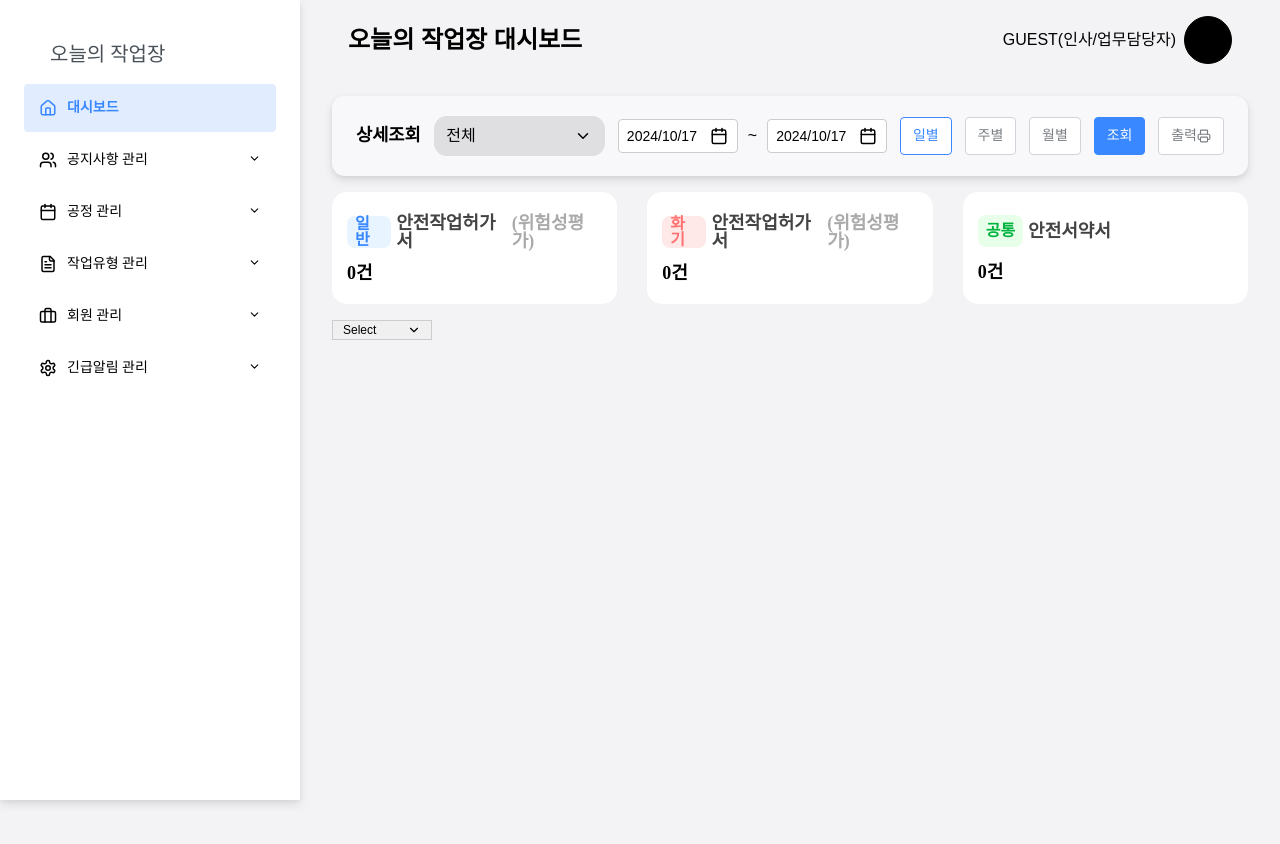
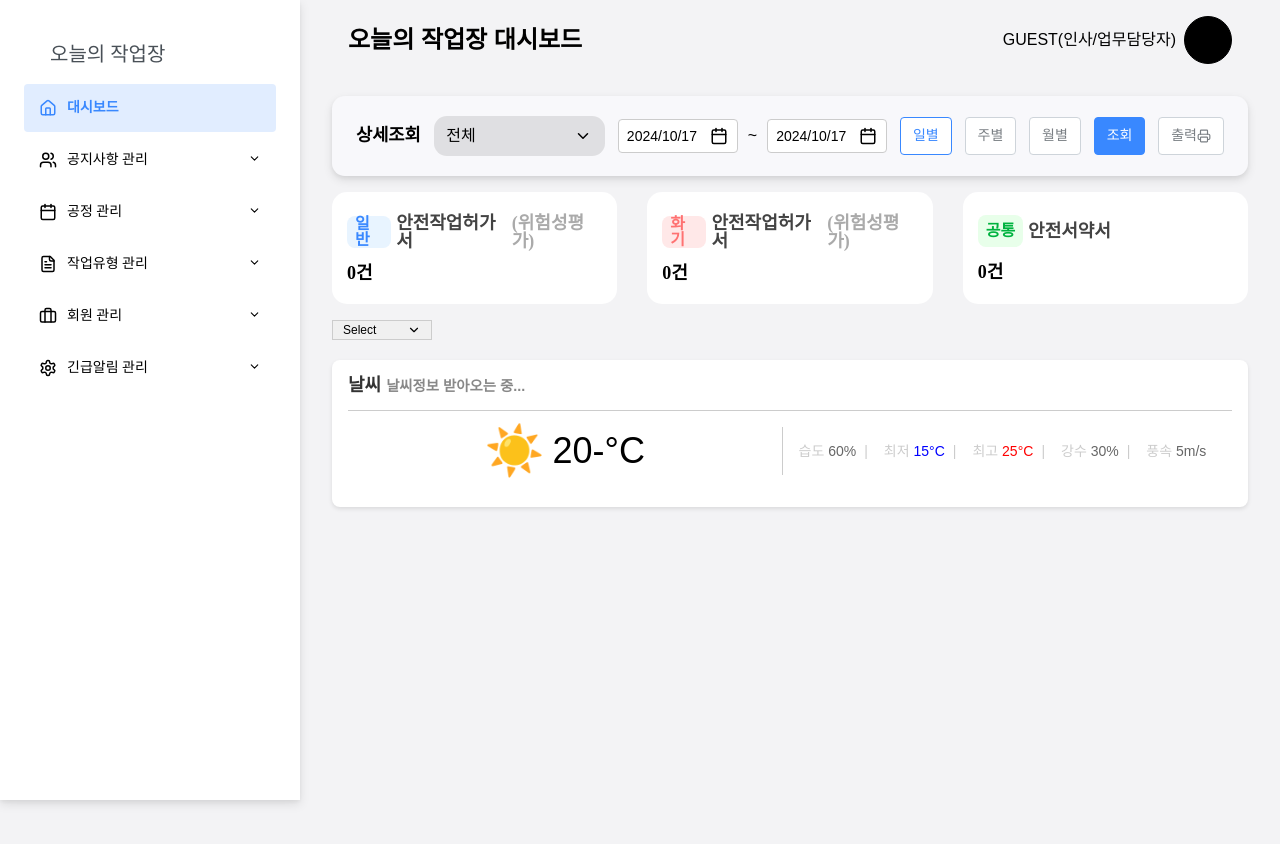
Before and after one commit to youngTkim/AdminMockUp, a React (Create React App) app: page / in a window 1280 px wide. Shown: the top 844 px of the page. Built offline with nearby package versions, Linux system fonts and the light colour scheme; a web font is replaced by a local one.

Commit message:
날씨 구현

```diff
--- a/src/App.js
+++ b/src/App.js
@@ -13,7 +13,6 @@ import ProcessWorkingReport from "./Process/WorkingReport";
 import ProcessWorkingToday from "./Process/WorkingToday";
 import WorkerApproval from "./Worker/Approval";
 import WorkerAttendance from "./Worker/Attendance";
-
 const AccordionContainer = styled.div`
   display: flex;
   flex-direction: column;
@@ -98,6 +97,7 @@ function App() {
           <Route path="/worker/approval" element={<WorkerApproval />} />
           <Route path="/worker/attendance" element={<WorkerAttendance />} />
         </Routes>
+
       </ContentContainer>
     </AppContainer>
   );
--- a/src/DashBoard.js
+++ b/src/DashBoard.js
@@ -3,6 +3,7 @@ import styled from "styled-components";
 import { ChevronDown, Printer } from "lucide-react";
 import DateRangePicker from "./DateRangePicker";
 import CustomDropdown from "./DropDown";
+import WeatherComponent from "./Wheather";
 
 const DashBoardWrapper = styled.div`
   padding: 0rem 2rem 0rem 2rem;
@@ -230,6 +231,8 @@ function DashBoard() {
         </article>
       </DashBoardAssessment>
       <CustomDropdown options={options} defaultOption="Select" />
+
+      <WeatherComponent temperature={20} humidity={60} minTemp={15} maxTemp={25} precipitation={30} windSpeed={5} />
     </DashBoardWrapper>
   );
 }
--- /dev/null
+++ b/src/Wheather.js
@@ -0,0 +1,99 @@
+import React from 'react';
+import styled from 'styled-components';
+
+const WeatherContainer = styled.div`
+  background-color: white;
+  border-radius: 8px;
+  box-shadow: 0 2px 4px rgba(0, 0, 0, 0.1);
+  padding: 16px;
+  margin: 20px auto;
+
+  @media (max-width: 768px) {
+    padding: 12px;
+  }
+`;
+
+const Title = styled.h2`
+  font-size: 18px;
+  color: #333;
+  margin-bottom: 16px;
+`;
+
+const WeatherInfo = styled.div`
+  display: flex;
+  align-items: center;
+  justify-content: space-between;
+  flex-wrap: wrap;
+  border-top: 1px solid #ccc;
+  padding-top: 16px;
+  padding-bottom: 16px;
+`;
+
+const MainWeather = styled.div`
+  flex: 1;
+  display: flex;
+  align-items: center;
+  justify-content: center;
+  font-size: 36px;
+  margin-right: 16px;
+  border-right: 1px solid #ccc;
+
+  @media (max-width: 480px) {
+    font-size: 28px;
+  }
+`;
+
+const WeatherIcon = styled.span`
+
+  font-size: 48px;
+  margin-right: 8px;
+
+  @media (max-width: 480px) {
+    font-size: 36px;
+  }
+`;
+
+const AdditionalInfo = styled.div`
+  flex: 1;
+  display: flex;
+  flex-wrap: wrap;
+  gap: 8px;
+  font-size: 14px;
+  color: #666;
+
+  @media (max-width: 480px) {
+    width: 100%;
+    margin-top: 12px;
+  }
+`;
+
+const InfoItem = styled.span`
+  &:not(:last-child)::after {
+    content: '|';
+    margin: 0 8px;
+    color: #ccc;
+  }
+`;
+
+const WeatherComponent = ({ temperature, humidity, minTemp, maxTemp, precipitation, windSpeed }) => {
+  return (
+    <WeatherContainer>
+      <Title>날씨 <span style={{ fontSize: '0.8em', color: '#888' }}>날씨정보 받아오는 중...</span></Title>
+      <WeatherInfo>
+        <MainWeather>
+          <WeatherIcon>☀️</WeatherIcon>
+          {temperature}-°C
+        </MainWeather>
+        <AdditionalInfo>
+          <InfoItem><span style={{ color: '#ccc' }}>습도</span> {humidity}%</InfoItem>
+          <InfoItem style={{ color: 'blue' }}><span style={{ color: '#ccc' }}>최저</span> {minTemp}°C</InfoItem>
+          <InfoItem style={{ color: 'red' }}><span style={{ color: '#ccc' }}>최고</span> {maxTemp}°C</InfoItem>
+          <InfoItem><span style={{ color: '#ccc' }}>강수</span> {precipitation}%</InfoItem>
+          <InfoItem><span style={{ color: '#ccc' }}>풍속</span> {windSpeed}m/s</InfoItem>
+        </AdditionalInfo>
+      </WeatherInfo>
+    </WeatherContainer>
+  );
+};
+
+export default WeatherComponent;
```
